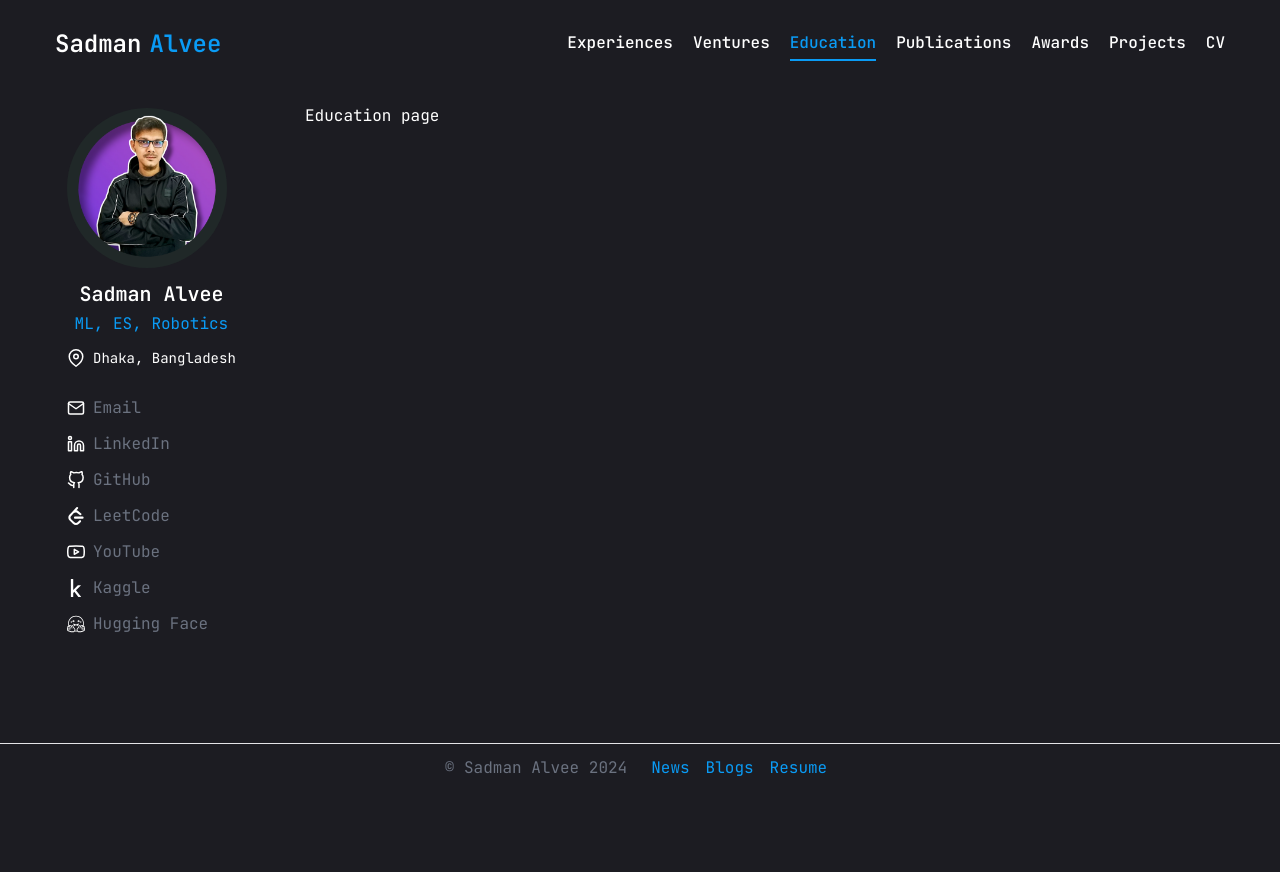
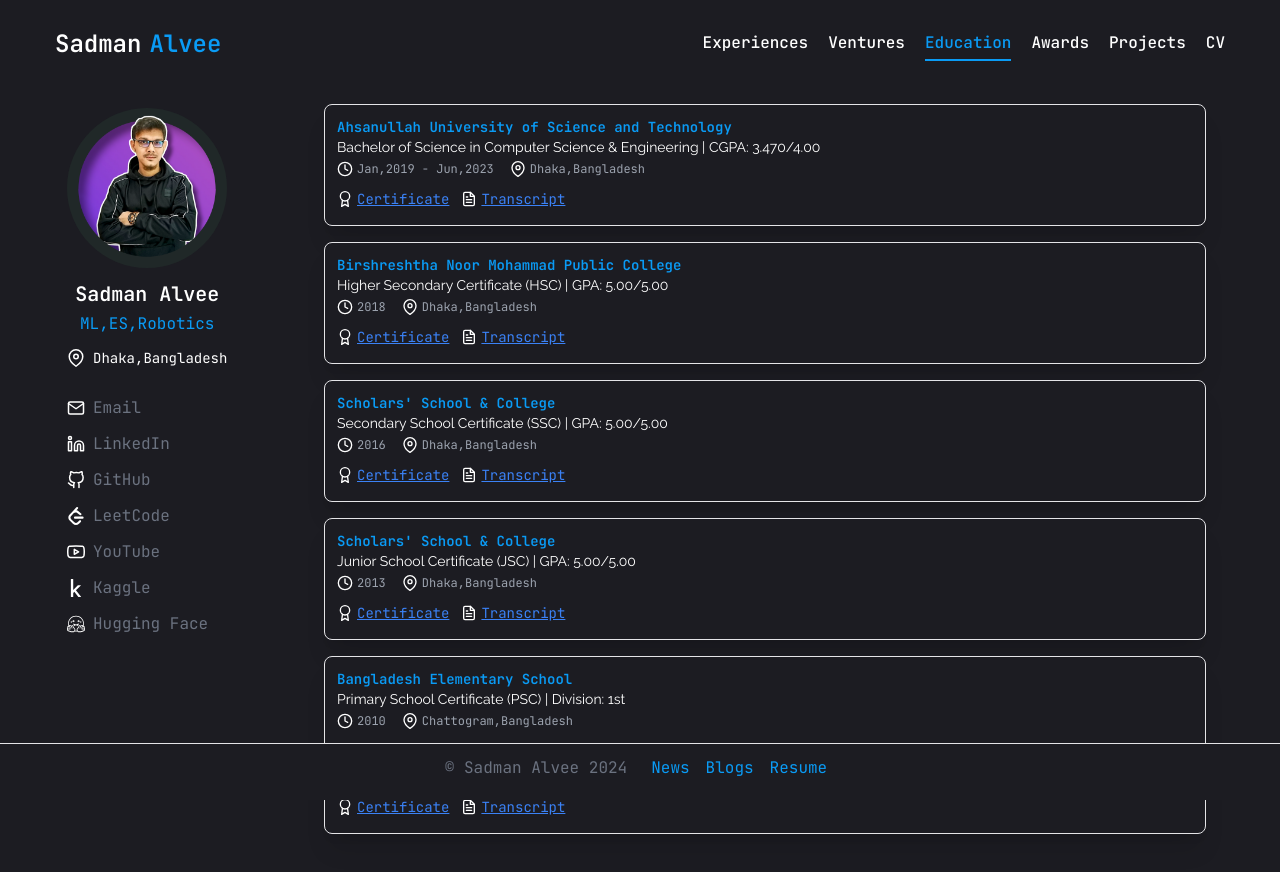
Before and after one commit to pointer2Alvee/website-portfolio-alvee, a Next.js app: page /education in a window 1280 px wide. Shown: the top 872 px of the page. Before the commit the page ends 800 px from the top, so only its background shows below. Built offline with nearby package versions, Linux system fonts and the light colour scheme.

Commit message:
#9, education, experiences, sideprofile, nav etc pages done

```diff
--- a/app/awards_activities/page.jsx
+++ b/app/awards_activities/page.jsx
@@ -1,7 +1,99 @@
+
+"use client";
+import React from "react";
+import { FiMapPin, FiClock, FiAward, FiFileText } from "react-icons/fi";
+import { FaMedal } from "react-icons/fa";
+
+const awardsData = [
+  {
+    id: 1,
+    title: "Government Scholarship [Talentpool]",
+    institution: "Bangladesh Elementary School",
+    location: "Chattogram,Bangladesh",
+    degree: "Primary School Certificate",
+    cgpa: "Division: 1st",
+    duration: "2010",
+    certificateLink: "https://example.com/certificate",
+
+  },
+  {
+    id: 2,
+    title: "Merit Position: 9th (Chattogram Division)",
+    institution: "Bangladesh Elementary School",
+    location: "Chattogram,Bangladesh",
+    degree: "Primary School Certificate",
+    cgpa: "Division: 1st",
+    duration: "2010",
+    certificateLink: "https://example.com/certificate",
+
+  },
+
+];
+
 const Awards_Activities = () => {
   return (
-    <div>Awards & Activities page</div>
-  )
-}
+    <section className="px-1 py-1">
+      <div className=" container mx-auto">
+        <div className="flex flex-col gap-4">
+          {awardsData.slice().reverse().map((item) => (
+            <div
+              key={item.id}
+              className="p-2 border rounded-lg bg-primary text-white shadow-xl"
+            >
 
-export default Awards_Activities
+              {/* Awards (if present) */}
+              {item.title && (
+                <div className="flex items-center gap-2 text-sm ">
+                <FaMedal size={16} />
+                <span className="text-yellow-400">{item.title}</span>
+              </div>
+
+              )}
+
+              {/* institution name*/}
+              <div className="text-md font-secondary">
+                {item.institution}
+
+              </div>
+
+               {/* Degree and CGPA */}
+               <div className="text-sm font-secondary">
+                {item.degree} | {item.cgpa}
+
+              </div>
+
+              {/* Duration */}
+              <div className="flex items-center gap-1 text-xs text-gray-400">
+                <FiClock size={16} />
+                {item.duration}
+
+                {/* Location */}
+                <FiMapPin size={16} className="ms-3"/>
+                {item.location}
+
+                {/* Certificate Link */}
+
+                <FiAward size={16} className=" ms-3 text-gray-400" />
+                <a
+                  href={item.certificateLink}
+                  target="_blank"
+                  className=" text-blue-500 underline hover:text-blue-300 transition-colors duration-200"
+                >
+                  Certificate
+                </a>
+
+
+
+              </div>
+
+
+
+            </div>
+          ))}
+        </div>
+      </div>
+    </section>
+  );
+};
+
+export default Awards_Activities;
--- a/app/education/page.jsx
+++ b/app/education/page.jsx
@@ -1,7 +1,159 @@
+"use client";
+import React from "react";
+import { FiMapPin, FiClock, FiAward, FiFileText } from "react-icons/fi";
+import { FaMedal } from "react-icons/fa";
+
+const educationData = [
+  {
+    id: 1,
+    university: "Ahsanullah University of Science and Technology",
+    institutionLink: "https://aust.edu/",
+    location: "Dhaka,Bangladesh",
+    degree: "Bachelor of Science in Computer Science & Engineering",
+    cgpa: "CGPA: 3.470/4.00",
+    duration: "Jan,2019 - Jun,2023",
+    certificateLink: "https://example.com/certificate",
+    transcriptLink: "",
+    awardsOne: "",
+    awardsTwo : ""
+  },
+  {
+    id: 2,
+    university: "Birshreshtha Noor Mohammad Public College",
+    institutionLink: "https://www.noormohammadcollege.ac.bd/",
+    location: "Dhaka,Bangladesh",
+    degree: "Higher Secondary Certificate (HSC)",
+    cgpa: "GPA: 5.00/5.00",
+    duration: "2018",
+    certificateLink: "https://example.com/certificate",
+    transcriptLink: "",
+    awardsOne: "",
+    awardsTwo : ""
+  },
+  {
+    id: 3,
+    university: "Scholars' School & College",
+    institutionLink: "https://scholars.edu.bd/",
+    location: "Dhaka,Bangladesh",
+    degree: "Secondary School Certificate (SSC)",
+    cgpa: "GPA: 5.00/5.00",
+    duration: "2016",
+    certificateLink: "https://example.com/certificate",
+    transcriptLink: "",
+    awardsOne : "",
+    awardsTwo : ""
+  },
+  {
+    id: 4,
+    university: "Scholars' School & College",
+    institutionLink: "https://scholars.edu.bd/",
+    location: "Dhaka,Bangladesh",
+    degree: "Junior School Certificate (JSC)",
+    cgpa: "GPA: 5.00/5.00",
+    duration: "2013",
+    certificateLink: "https://example.com/certificate",
+    transcriptLink: "",
+    awardsOne : '',
+    awardsTwo : ""
+  },
+  {
+    id: 5,
+    university: "Bangladesh Elementary School",
+    institutionLink: "https://bes.edu.bd/",
+    location: "Chattogram,Bangladesh",
+    degree: "Primary School Certificate (PSC)",
+    cgpa: "Division: 1st",
+    duration: "2010",
+    certificateLink: "https://example.com/certificate",
+    transcriptLink: "",
+    awardsOne : "Merit: 9th (CTG Division)",
+    awardsTwo : "Government Scholarship [TalentPool]",
+  },
+];
+
 const Education = () => {
   return (
-    <div>Education page</div>
-  )
-}
+    <section className="px-1 py-1">
+      <div className=" container mx-auto">
+        <div className="flex flex-col gap-4">
+          {educationData.map((item) => (
+            <div
+              key={item.id}
+              className="p-3 border rounded-lg bg-primary text-white shadow-xl"
+            >
+              {/* University Name */}
+              <a
+                href={item.institutionLink}
+                target="_blank"
+                className="block text-sm font-semibold text-accent hover:text-blue-300 transition-colors duration-200"
+              >
+                {item.university}
+              </a>
 
-export default Education
+              {/* Degree and CGPA */}
+              <div className="text-sm font-secondary mb-1">
+                {item.degree} | {item.cgpa}
+
+              </div>
+
+              {/* Duration */}
+              <div className="flex items-center gap-1 text-xs text-gray-400 mb-2 ">
+                <FiClock size={16} />
+                {item.duration}
+
+                {/* Location */}
+                <FiMapPin size={16} className="ms-3"/>
+                {item.location}
+              </div>
+
+
+              {/* AwardsOne (if present) */}
+              {item.awardsOne && (
+                <div className="flex items-center gap-2 text-sm ">
+                <FaMedal size={16} />
+                <span className="text-yellow-400  font-secondary">{item.awardsOne}</span>
+              </div>
+
+              )}
+              {/* Awards (if present) */}
+              {item.awardsTwo && (
+                <div className="flex items-center gap-2 text-sm ">
+                <FaMedal size={16} />
+                <span className="text-yellow-400 font-secondary">{item.awardsTwo}</span>
+              </div>
+
+              )}
+
+
+
+              {/* Certificate Link */}
+              <div className="flex items-center gap-1 text-sm">
+                <FiAward size={16} className="text-gray-400" />
+                <a
+                  href={item.certificateLink}
+                  target="_blank"
+                  className="text-blue-500 underline hover:text-blue-300 transition-colors duration-200"
+                >
+                  Certificate
+                </a>
+
+                  {/* Transcript Link */}
+                <FiFileText size={16} className="ms-2 text-gray-400" />
+                <a
+                  href={item.transcriptLink}
+                  target="_blank"
+                  className=" text-blue-500 underline hover:text-blue-300 transition-colors duration-200"
+                >
+                  Transcript
+                </a>
+              </div>
+
+            </div>
+          ))}
+        </div>
+      </div>
+    </section>
+  );
+};
+
+export default Education;
--- a/app/experiences/page.jsx
+++ b/app/experiences/page.jsx
@@ -8,8 +8,8 @@ const experiences = [
     company: "proyogLab™",
     link: "https://www.facebook.com/proyogLab",
     position: "Founder | Software Engineer",
-    duration: "Mar,24 - Present",
-    location: "Dhaka, Bangladesh",
+    duration: "Mar,2024 - Present",
+    location: "Dhaka,Bangladesh",
     intro: "Launched proyogLab™, an IT-startup focused on developing R&D equipment, AI, software, and electronics.",
     logo: "/images/profilePic.png",
     details: [
@@ -21,8 +21,8 @@ const experiences = [
     company: "Octagon Danismanlik",
     link: "https://www.facebook.com/proyogLab",
     position: "Research & Development Programmer (Part-Time)",
-    duration: "Apr,23 - Nov,23",
-    location: "Istanbul, Turkiye (Remote)",
+    duration: "Apr,2023 - Nov,2023",
+    location: "Istanbul,Turkiye (Remote)",
     intro: "Handled diverse tasks in Machine Learning and Embedded Systems Development at a startup based in Türkiye.",
     logo: "/proyogLab.png",
     details: [
@@ -34,8 +34,8 @@ const experiences = [
     company: "impedancePlus",
     link: "https://www.facebook.com/impedanceplus",
     position: "Founder | Embedded Systems Developer",
-    duration: "Jun,20 - Aug,23",
-    location: "Dhaka, Bangladesh",
+    duration: "Jun,2020 - Aug,2023",
+    location: "Dhaka,Bangladesh",
     logo: "/proyogLab.png",
     intro: "Founded and operated impedancePlus, an e-commerce business selling electronic components and offering full embedded systems prototyping services while pursuing a full-time degree.",
     details: [
@@ -48,21 +48,21 @@ const Experiences = () => {
   const [activeTab, setActiveTab] = useState("work");
 
   return (
-    <section className="px-0 py-2">
+    <section className="px-1 py-1">
       <div className="container mx-auto">
         {/* Tabs */}
-        <div className="flex gap-1 mb-3">
+        <div className="flex gap-0 mb-3">
           <button
             onClick={() => setActiveTab("work")}
             className={`py-1 px-3 text-white font-semibold rounded-lg ${
               activeTab === "work" ? "bg-accent" : "bg-primary"
             }`}
           >
-            Work Experience
+            Experience
           </button>
           <button
             onClick={() => setActiveTab("services")}
-            className={`py-1 px-4 text-white font-semibold rounded-lg ${
+            className={`py-1 px-3 text-white font-semibold rounded-lg ${
               activeTab === "services" ? "bg-accent" : "bg-primary"
             }`}
           >
@@ -70,7 +70,7 @@ const Experiences = () => {
           </button>
           <button
             onClick={() => setActiveTab("activities")}
-            className={`py-1 px-4 text-white font-semibold rounded-lg ${
+            className={`py-1 px-3 text-white font-semibold rounded-lg ${
               activeTab === "activities" ? "bg-accent" : "bg-primary"
             }`}
           >
@@ -79,43 +79,43 @@ const Experiences = () => {
         </div>
 
         {/* Conditional Rendering */}
-        <div className="flex flex-col gap-1">
+        <div className="flex flex-col gap-4">
           {activeTab === "work" && (
             <>
               {experiences.map((item) => (
                 <div
                 key={item.id}
-                  className="p-3 mb-1 mt-1 border border-accent rounded-xl bg-primary text-white shadow-md"
+                className="p-3 border rounded-lg bg-primary text-white shadow-xl"
               >
-                  {/* Company and Location */}
-                  <div className="flex justify-between items-center text-md font-semibold">
-                    <span>
-                      <a href={item.link} target="_blank" className="text-white hover:text-blue-500 transition-colors duration-200">
+                {/* Company Name */}
+                <a
+                  href={item.link}
+                  target="_blank"
+                  className="block text-sm font-semibold text-accent hover:text-blue-300 transition-colors duration-200"
+                >
                   {item.company}
                 </a>
-                    </span>
-                    <span className="flex items-center gap-2 text-gray-400">
-                        <FiMapPin size={16} />
-                        {item.location}
-                      </span>
+
+                {/* Position */}
+                <div className="text-sm font-secondary mb-1">
+                  {item.position}
                 </div>
 
-                  {/* Position and Duration */}
-                  <div className="flex justify-between items-center text-sm text-accent">
-
-                    <span> {item.position}</span>
-                    <span className="flex items-center gap-2">
+                {/* Duration & Location */}
+                <div className="flex items-center gap-1 text-xs text-gray-400 mb-3 ">
                   <FiClock size={16} />
                   {item.duration}
-                    </span>
+                  <FiMapPin size={16} className="ms-3" />
+                  {item.location}
                 </div>
 
                 {/* Intro */}
-                  <p className="mt-1 text-gray-400">{item.intro}</p>
-                  {/* Bullet Points */}
-                  <ul className="list-disc px-4 text-gray-300 text-sm mt-0">
+                <p className="font-secondary text-sm text-gray-300">{item.intro}</p>
+
+                {/* Details */}
+                <ul className="list-disc pl-4 text-sm text-gray-300">
                   {item.details.map((detail, index) => (
-                      <li key={index}>{detail}</li>
+                    <li className="font-secondary" key={index}>{detail}</li>
                   ))}
                 </ul>
               </div>
--- a/app/globals.css
+++ b/app/globals.css
@@ -3,7 +3,7 @@
 @tailwind utilities;
 
 body {
-  font-family: Arial, Helvetica, sans-serif, primary;
+  font-family: Arial, Helvetica, sans-serif, primary, secondary;
 }
 
 @layer base {
--- a/app/layout.jsx
+++ b/app/layout.jsx
@@ -1,4 +1,5 @@
 import { Geist, Geist_Mono, JetBrains_Mono } from "next/font/google";
+import { Roboto, Inter, Lora, Poppins, Montserrat, Manrope, Raleway, Work_Sans } from "next/font/google";
 import "./globals.css";
 
 // components
@@ -25,15 +26,90 @@ const jetbrainsMono = JetBrains_Mono({
 });
 
 
+// Additional professional fonts with minimal spacing
+const roboto = Roboto({
+  variable: "--font-roboto",
+  subsets: ["latin"],
+  weight: ["100", "300", "400", "500", "700", "900"], // Variety of weights for flexibility
+  display: "swap",
+});
+
+const inter = Inter({
+  variable: "--font-inter",
+  subsets: ["latin"],
+  weight: ["100", "200", "300", "400", "500", "600", "700", "800", "900"],
+  display: "swap",
+});
+
+// similar
+const poppins = Poppins({
+  variable: "--font-poppins",
+  subsets: ["latin"],
+  weight: ["100", "200", "300", "400", "500", "600", "700", "800", "900"],
+});
+
+const workSans = Work_Sans({
+  variable: "--font-work-sans",
+  subsets: ["latin"],
+  weight: ["100", "200", "300", "400", "500", "600", "700", "800", "900"],
+});
+
+const montserrat = Montserrat({
+  variable: "--font-montserrat",
+  subsets: ["latin"],
+  weight: ["100", "200", "300", "400", "500", "600", "700", "800", "900"],
+});
+
+
+const manrope = Manrope({
+  variable: "--font-manrope",
+  subsets: ["latin"],
+  weight: ["200", "300", "400", "500", "600", "700", "800"],
+});
+
+// imp below :
+const lora = Lora({
+  variable: "--font-lora",
+  subsets: ["latin"],
+  weight: ["400", "500", "600", "700"], // Great for headings or body text
+  display: "swap",
+});
+
+const raleway = Raleway({
+  variable: "--font-raleway",
+  subsets: ["latin"],
+  weight: ["100", "200", "300", "400", "500", "600", "700", "800", "900"],
+});
+
+
+
+
+
+
+
 export const metadata = {
   title: "Create Next App",
   description: "Generated by create next app",
 };
 
+
+
 export default function RootLayout({ children }) {
   return (
     <html lang="en">
-      <body className={`${geistSans.variable} ${geistMono.variable} ${jetbrainsMono.variable} antialiased`}>
+      <body className={`
+      ${geistSans.variable}
+      ${geistMono.variable}
+      ${jetbrainsMono.variable}
+      ${roboto.variable}
+      ${lora.variable}
+      ${inter.variable}
+      ${poppins.variable}
+      ${montserrat.variable}
+      ${manrope.variable}
+      ${raleway.variable}
+      ${workSans.variable}
+      antialiased`}>
         <Header />
         {/*<StairsTransition/>}
         <PageTransition>{children}</PageTransition>
--- a/components/Header.jsx
+++ b/components/Header.jsx
@@ -11,10 +11,10 @@ const Header = () => {
     <div className="container mx-auto flex justify-between items-center">
 
         {/*logo/ Name/ Home */}
-        <div className="flex-shrink-0">
-            <Link href="/">
-                <h1 className="text-2xl font-semibold">Sadman
-                    <span className="text-accent ml-2">Alvee</span>
+        <div className="flex-shrink-0 ">
+            <Link className="" href="/">
+                <h1 className="text-2xl font-semibold ">Sadman
+                    <span className="text-accent ml-2 ">Alvee</span>
                 </h1>
             </Link>
         </div>
--- a/components/Nav.jsx
+++ b/components/Nav.jsx
@@ -25,11 +25,11 @@ const links = [
         path : "/education",
 
     },
-    {
+    /*{
         name : "Publications",
         path : "/publications",
 
-    },
+    }*/,
     {
         name : "Awards",
         path : "/awards_activities",
--- a/components/SideProfile.jsx
+++ b/components/SideProfile.jsx
@@ -19,7 +19,7 @@ const SideProfile = () => {
         <div className="flex flex-col xl:flex-row items-start xl:items-top gap-5"> {*/}
 
           {/* ------------------------------ Profile Section ------------------------------*/}
-          <div className="flex flex-col items-center md:items-start gap-3 w-full xl:w-full">
+          <div className="flex flex-col items-center md:items-start gap-3 w-full xl:w-full ">
 
             {/* Profile Picture */}
             <div className="w-40 h-40 mx-auto xl:mx-0 rounded-full overflow-hidden bg-gray-200 flex items-center justify-center">
@@ -33,10 +33,10 @@ const SideProfile = () => {
             {/* Name, Title, Location */}
             <div className="text-center xl:text-center">
               <h1 className="text-xl font-semibold">Sadman Alvee</h1>
-              <p className="text-accent text-md mb-1">ML, ES, Robotics</p>
+              <p className="text-accent text-md mb-1">ML,ES,Robotics</p>
               <div className="flex items-center justify-center xl:justify-start gap-2 text-gray-200 mt-0 text-sm">
                 <FiMapPin size={18} />
-                <span>Dhaka, Bangladesh</span>
+                <span>Dhaka,Bangladesh</span>
               </div>
             </div>
 
--- a/tailwind.config.mjs
+++ b/tailwind.config.mjs
@@ -19,6 +19,7 @@ export default {
 	},
 	fontFamily:{
 		primary: "var(--font-jetbrainsMono)",
+		secondary: "var(--font-raleway)",
 	},
   	extend: {
   		colors: {
```
Lines whose indentation alone changed are shown as unchanged.
